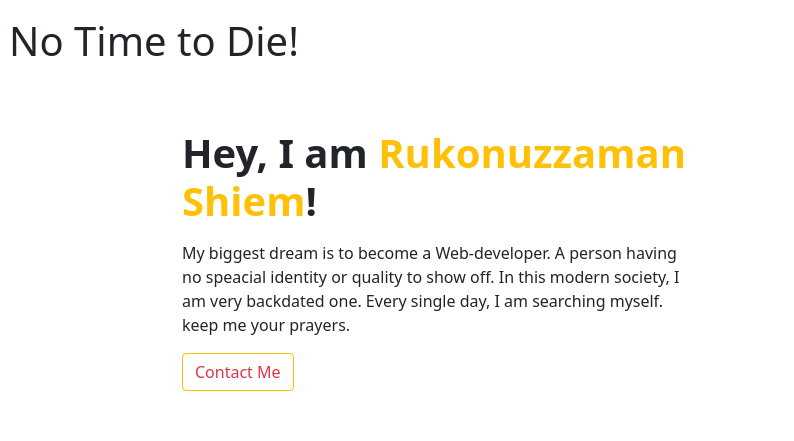
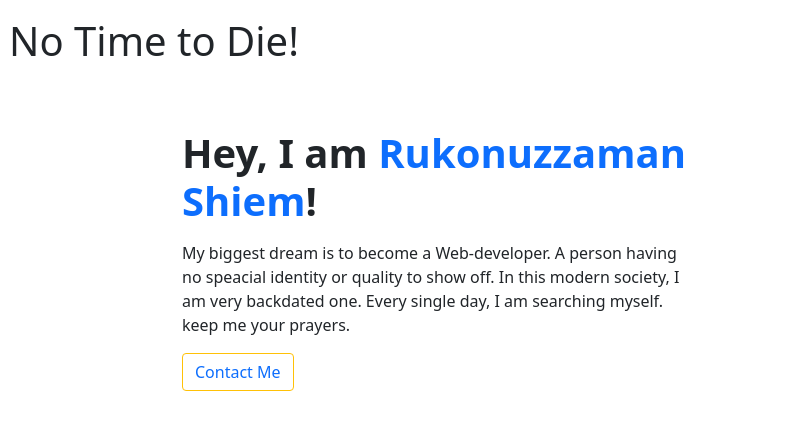
Before and after one commit to rukon351/convention-center, a plain HTML site: page index.html in a window 1280 px wide. Shown: the part 1320-1761 px from the top of the page, 486-1280 px from the left. Drawn offline with nearby package versions, Linux system fonts and the light colour scheme.

Commit message:
added-spain

```diff
--- a/index.html
+++ b/index.html
@@ -186,14 +186,14 @@
                 <div class="col-12 col-md-6 col-lg-6">
                     <div class="p-3 d-flex align-items-center justify-content-between rounded-3">
                         <div>
-                            <p class="display-6 fw-bold">Hey, I am <span class="text-warning">Rukonuzzaman Shiem</span>!
+                            <p class="display-6 fw-bold">Hey, I am <span class="text-primary">Rukonuzzaman Shiem</span>!
                             </p>
                             <p>My biggest dream is to become a Web-developer. A person having no speacial identity or
                                 quality to show off. In this modern society, I am very backdated one. Every single day,
                                 I am searching myself. keep me your prayers.
                             </p>
                             <a href="https://www.facebook.com/md.rukon.9440234"><button
-                                    class="btn btn-outline-warning text-danger">Contact Me</button></a>
+                                    class="btn btn-outline-warning text-primary">Contact Me</button></a>
                         </div>
                     </div>
                 </div>
```
